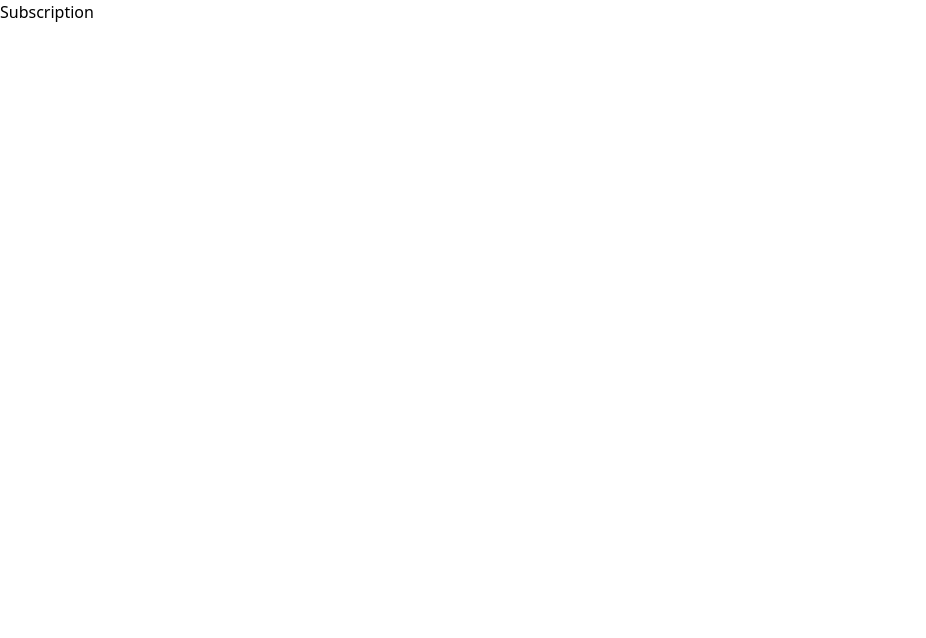
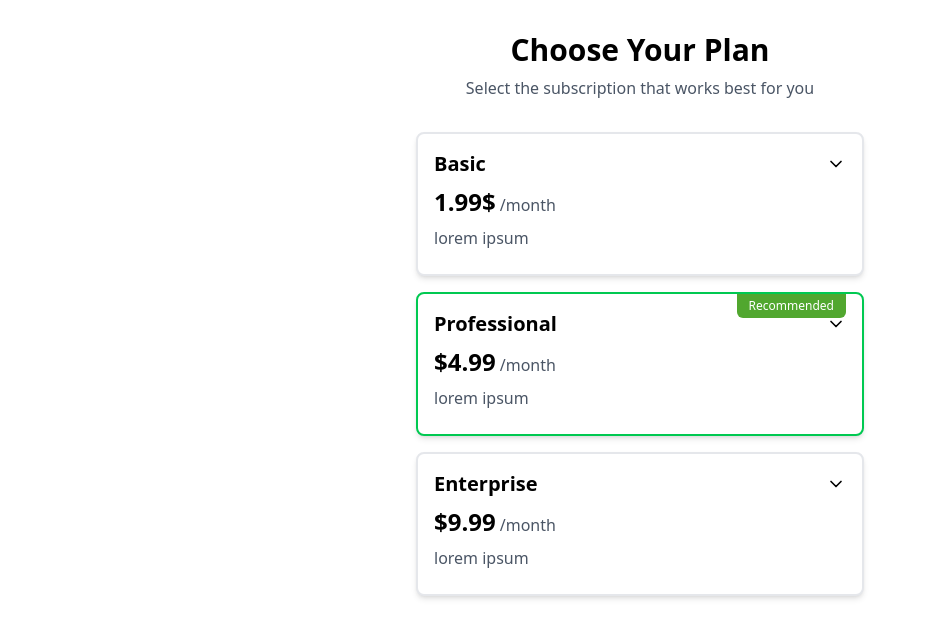
Before and after one commit to top-dev-bln/CleanRoute, a React (Vite) app: page /subscription in a window 1280 px wide. Shown: the top 638 px of the page, without its empty margins (0-926 px from the left). Built offline with nearby package versions, Linux system fonts and the light colour scheme.

Commit message:
Commit Subscribtion

```diff
--- a/src/Subscription.jsx
+++ b/src/Subscription.jsx
@@ -1,9 +1,135 @@
-import React from 'react'
+"use client"
 
-function Subscription() {
+import { useState, useEffect, useRef } from "react"
+import { ChevronDownIcon, ChevronUpIcon, CheckIcon } from "lucide-react"
+
+export default function Subscription() {
+  const [expandedPlan, setExpandedPlan] = useState(null)
+  const planRefs = useRef({})
+
+  const togglePlan = (planId) => {
+    // If clicking the same plan, collapse it; otherwise expand the clicked plan
+    setExpandedPlan(expandedPlan === planId ? null : planId)
+  }
+
+  useEffect(() => {
+    // Wait for the DOM to update after expansion
+    if (expandedPlan && planRefs.current[expandedPlan]) {
+      setTimeout(() => {
+        const element = planRefs.current[expandedPlan]
+        if (!element) return
+
+        // Scroll the element into view with some padding
+        element.scrollIntoView({ behavior: "smooth", block: "start" })
+
+        // Add additional scroll to ensure it's fully visible with extra space at bottom
+        setTimeout(() => {
+          window.scrollBy({
+            top: -40,
+            behavior: "smooth",
+          })
+        }, 100)
+      }, 50)
+    }
+  }, [expandedPlan])
+
+  const plans = [
+    {
+      id: "basic",
+      name: "Basic",
+      price: "1.99$",
+      period: "month",
+      description: "lorem ipsum",
+      features: ["Access to basic features"],
+      color: "bg-green-50",
+    },
+    {
+      id: "pro",
+      name: "Professional",
+      price: "$4.99",
+      period: "month",
+      description: "lorem ipsum",
+      features: [
+        "All Basic features",
+        "Ad free experience",
+        "...",
+      ],
+      color: "bg-green-100",
+      recommended: true,
+    },
+    {
+      id: "enterprise",
+      name: "Enterprise",
+      price: "$9.99",
+      period: "month",
+      description: "lorem ipsum",
+      features: [
+        "All Professional features",
+        "AI air quality forecast"
+      ],
+      color: "bg-green-200",
+    },
+  ]
+
   return (
-    <div>Subscription</div>
+    <div className="min-h-screen bg-white py-8 px-4 overflow-auto">
+      <div className="max-w-md mx-auto w-full pb-36">
+        <div className="text-center mb-8">
+          <h1 className="text-3xl font-bold mb-2">Choose Your Plan</h1>
+          <p className="text-gray-600">Select the subscription that works best for you</p>
+        </div>
+
+        <div className="space-y-4">
+          {plans.map((plan) => (
+            <div
+              key={plan.id}
+              ref={(el) => (planRefs.current[plan.id] = el)}
+              className={`relative p-4 rounded-lg shadow-md border-2 ${plan.color} ${
+                plan.recommended ? "border-green-500" : "border-gray-200"
+              } transition-all duration-200 bg-white ${
+                expandedPlan === plan.id && plan.id === "enterprise" ? "mb-16" : ""
+              }`}
+            >
+              {plan.recommended && (
+                <div className="bg-[#51a72f] text-white text-xs font-medium py-1 px-3 absolute right-4 top-0 rounded-b-md">
+                  Recommended
+                </div>
+              )}
+              <div className="cursor-pointer pb-2" onClick={() => togglePlan(plan.id)}>
+                <div className="flex justify-between items-center">
+                  <h2 className="text-xl font-semibold">{plan.name}</h2>
+                  {expandedPlan === plan.id ? <ChevronUpIcon size={20} /> : <ChevronDownIcon size={20} />}
+                </div>
+                <div className="flex items-baseline mt-2">
+                  <span className="text-2xl font-bold">{plan.price}</span>
+                  <span className="text-gray-600 ml-1">/{plan.period}</span>
+                </div>
+                <p className="mt-2 text-gray-600">{plan.description}</p>
+              </div>
+
+              {expandedPlan === plan.id && (
+                <>
+                  <div className="mt-4 pt-4 border-t border-gray-200">
+                    <ul className="space-y-2">
+                      {plan.features.map((feature, index) => (
+                        <li key={index} className="flex items-start">
+                          <CheckIcon size={18} className="text-[#51a72f] mr-2 mt-0.5 flex-shrink-0" />
+                          <span>{feature}</span>
+                        </li>
+                      ))}
+                    </ul>
+                  </div>
+                  <div className="mt-4">
+                    <button className="w-full bg-[#51a72f] hover:bg-[#468a28] text-white py-2 rounded-lg font-medium transition-colors">
+                      Subscribe Now
+                    </button>
+                  </div>
+                </>
+              )}
+            </div>
+          ))}
+        </div>
+      </div>
+    </div>
   )
 }
-
-export default Subscription
```
